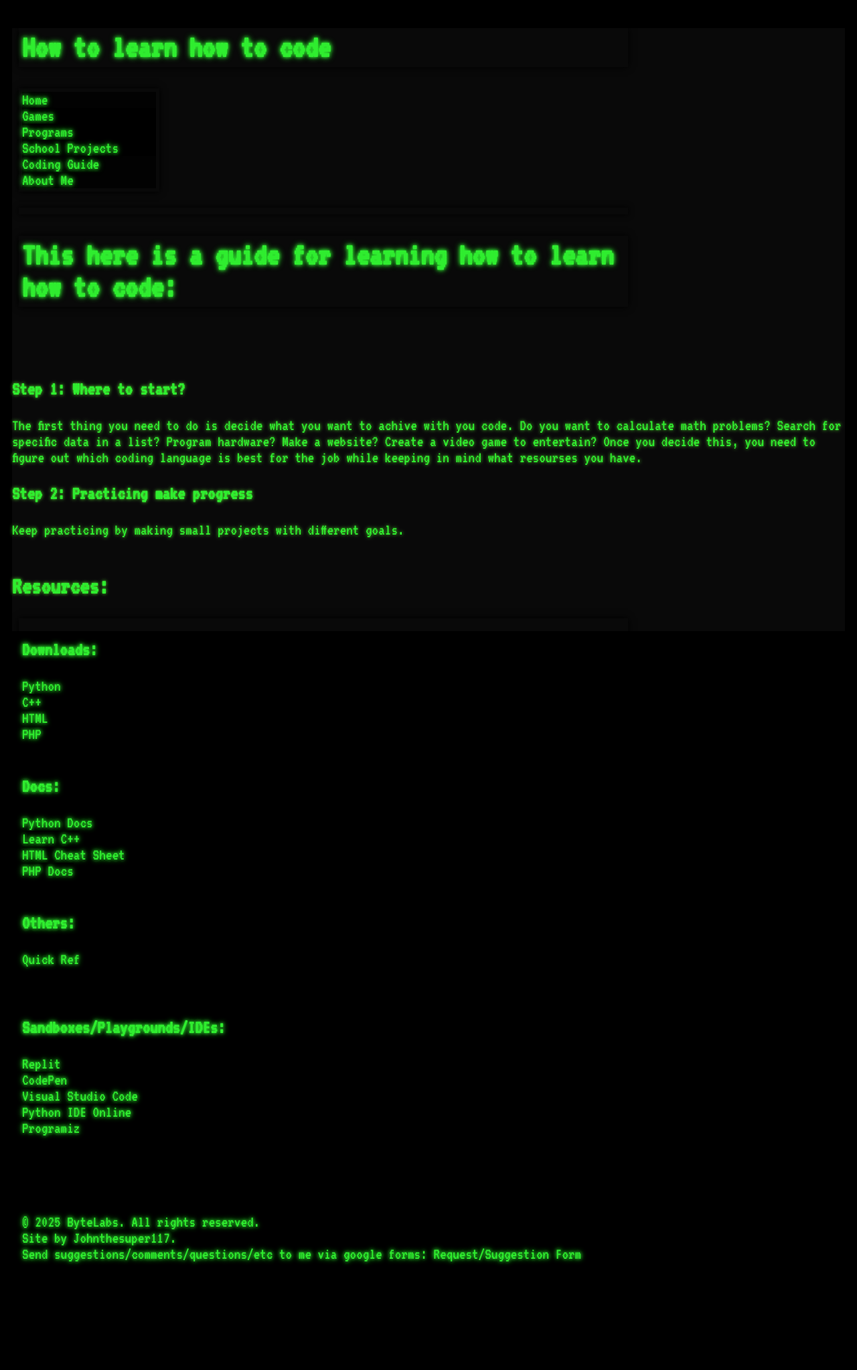
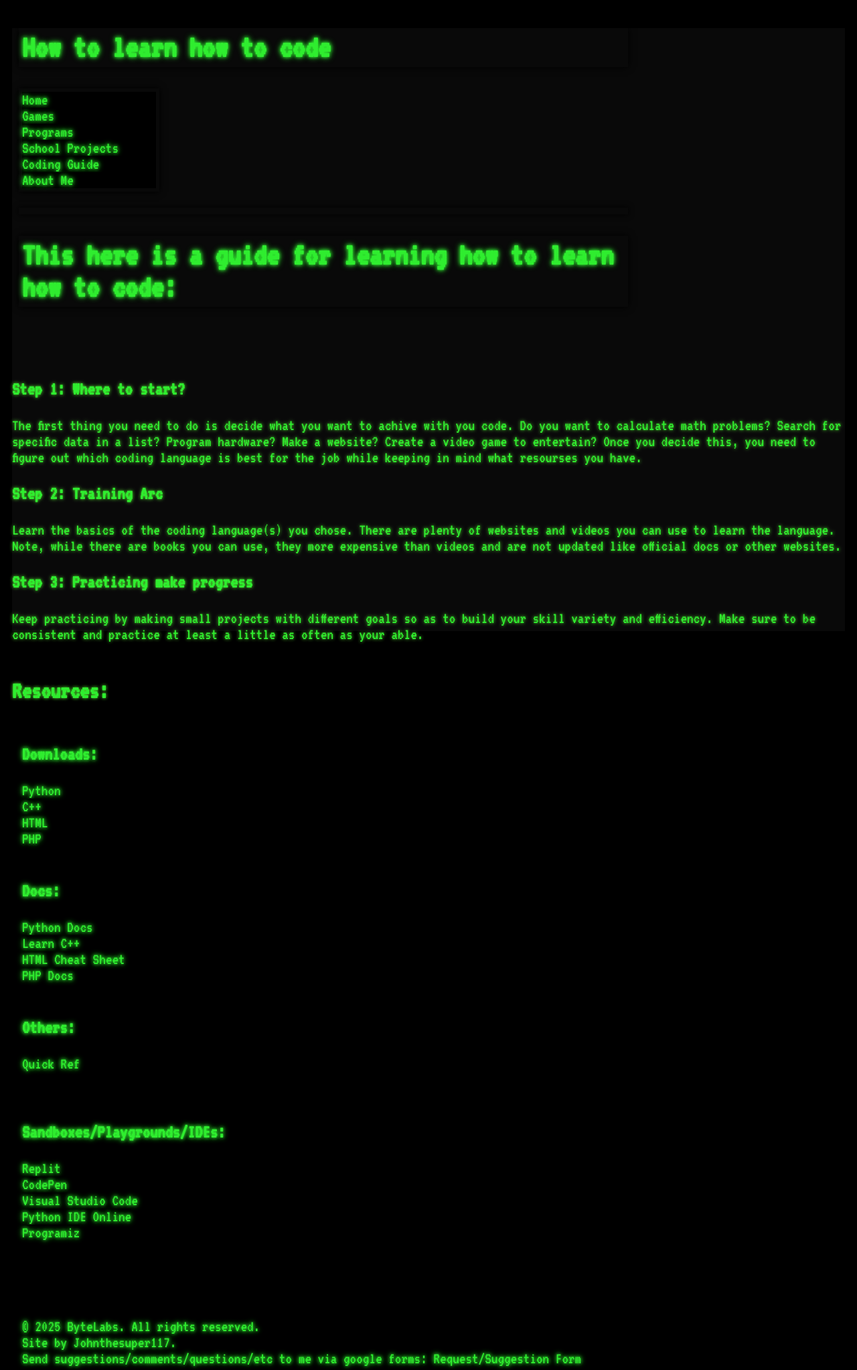
Before and after one commit to Johnthesuper117/bytelabs.online, a Jekyll site: the page built from guide.html, in a window 1280 px wide. Shown: the whole page at 67% size. Built offline with Jekyll 4.4.1, drawn with Linux system fonts in a browser that asks for light colours; before the commit the page ends 1889 px from its top, so only the background shows below that.

Commit message:
minor style changes and additions to guide

```diff
--- a/assets/css/stylesheet.css
+++ b/assets/css/stylesheet.css
@@ -112,7 +112,7 @@ body {
   top: 100%;
   background: rgba(0,0,0,0.75);
   min-width: 200px;
-  z-index: 5;
+  z-index: 4;
   box-shadow: 0 4px 8px rgba(0,0,0,0.5);
 }
 
@@ -132,9 +132,14 @@ body {
   background-color: var(--color-text1);
 }
 
+.dropdown-menu ul{
+  z-index: 5;
+}
+
 /* Optional: style for nav items */
-.sidebar-nav li.nav a {
-  background: rgba(0,0,0,0.75);
+.sidebar-nav li.nav a:hover{
+  color: black;
+  background-color: var(--color-text1);
 }
 
 a:link {
@@ -144,7 +149,7 @@ a:link {
 }
 
 a:visited {
-  color: var(--color-text2);
+  color: var(--color-text1);
   background-color: transparent;
   text-decoration: none;
 }
--- a/guide.html
+++ b/guide.html
@@ -9,8 +9,11 @@ title: How to learn how to code
 <h3>Step 1: Where to start?</h3>
   The first thing you need to do is decide what you want to achive with you code. Do you want to calculate math problems? Search for specific data in a list? Program hardware? Make a website? Create a video game to entertain? Once you decide this, you need to figure out which coding language is best for the job while keeping in mind what resourses you have.
 
-<h3>Step 2: Practicing make progress</h3>
-  Keep practicing by making small projects with different goals.
+<h3>Step 2: Training Arc</h3>
+  Learn the basics of the coding language(s) you chose. There are plenty of websites and videos you can use to learn the language. Note, while there are books you can use, they more expensive than videos and are not updated like official docs or other websites.
+
+<h3>Step 3: Practicing make progress</h3>
+  Keep practicing by making small projects with different goals so as to build your skill variety and efficiency. Make sure to be consistent and practice at least a little as often as your able.
 <br>
 <br>
 <h2>Resources: </h2>
```
